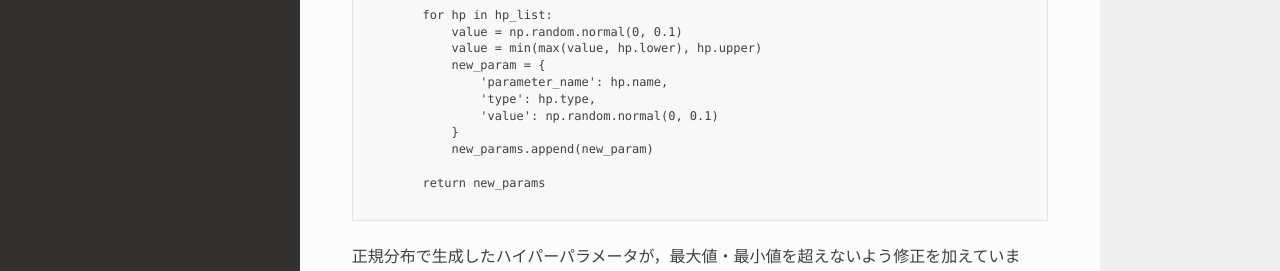
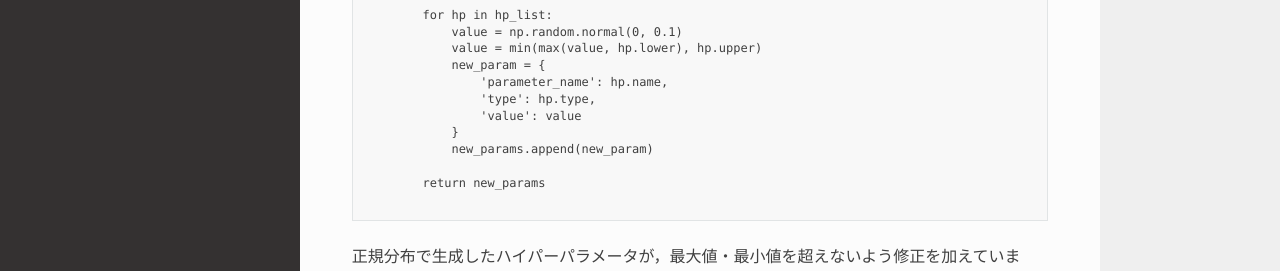
Before and after one commit to aistairc/aiaccel, a Sphinx documentation site: the page built from docs/source/developer_guide/custom_optimizer.md, in a window 1280 px wide and 900 px high, scrolled down 6224 px. Shown: the part 622-893 px from the top of the window. Built offline with Sphinx 7.4.7 and the Read the Docs theme 2.0.0, drawn with Linux system fonts in a browser that asks for light colours; some of the changed text lies outside the part shown.

Commit message:
fix in code example of normal distribution
line 344: line 340 の value を代入するように変更しました．
また，ファイルでは改訂していませんが，import numpy as np の行についても diff があった方が良いのでは．

```diff
--- a/docs/source/developer_guide/custom_optimizer.md
+++ b/docs/source/developer_guide/custom_optimizer.md
@@ -341,7 +341,7 @@ class RandomOptimizer(AbstractOptimizer):
             new_param = {
                 'parameter_name': hp.name,
                 'type': hp.type,
-                'value': np.random.normal(0, 0.1)
+                'value': value
             }
             new_params.append(new_param)
 
```
